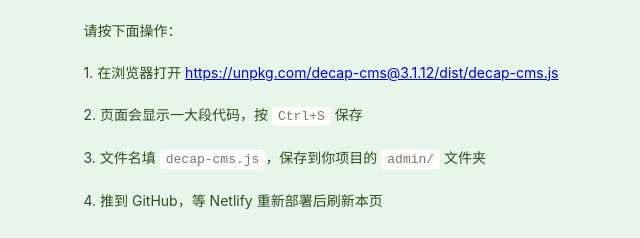
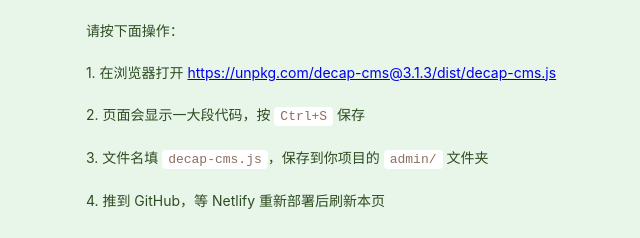
Before and after one commit to SYHGARY/YeZhuLi-Blog, a website: page admin/index.html in a window 1280 px wide. Shown: the part 334-572 px from the top of the page, 319-959 px from the left. Drawn offline with Linux system fonts and the light colour scheme.

Commit message:
Add files via upload

```diff
--- a/admin/index.html
+++ b/admin/index.html
@@ -29,7 +29,7 @@
         '<p><strong>缺一个文件：admin/decap-cms.js</strong></p>' +
         '<div class="step">' +
         '<p>请按下面操作：</p>' +
-        '<p>1. 在浏览器打开 <a href="https://unpkg.com/decap-cms@3.1.12/dist/decap-cms.js" target="_blank">https://unpkg.com/decap-cms@3.1.12/dist/decap-cms.js</a></p>' +
+        '<p>1. 在浏览器打开 <a href="https://unpkg.com/decap-cms@3.1.3/dist/decap-cms.js" target="_blank">https://unpkg.com/decap-cms@3.1.3/dist/decap-cms.js</a></p>' +
         '<p>2. 页面会显示一大段代码，按 <code>Ctrl+S</code> 保存</p>' +
         '<p>3. 文件名填 <code>decap-cms.js</code>，保存到你项目的 <code>admin/</code> 文件夹</p>' +
         '<p>4. 推到 GitHub，等 Netlify 重新部署后刷新本页</p>' +
```
